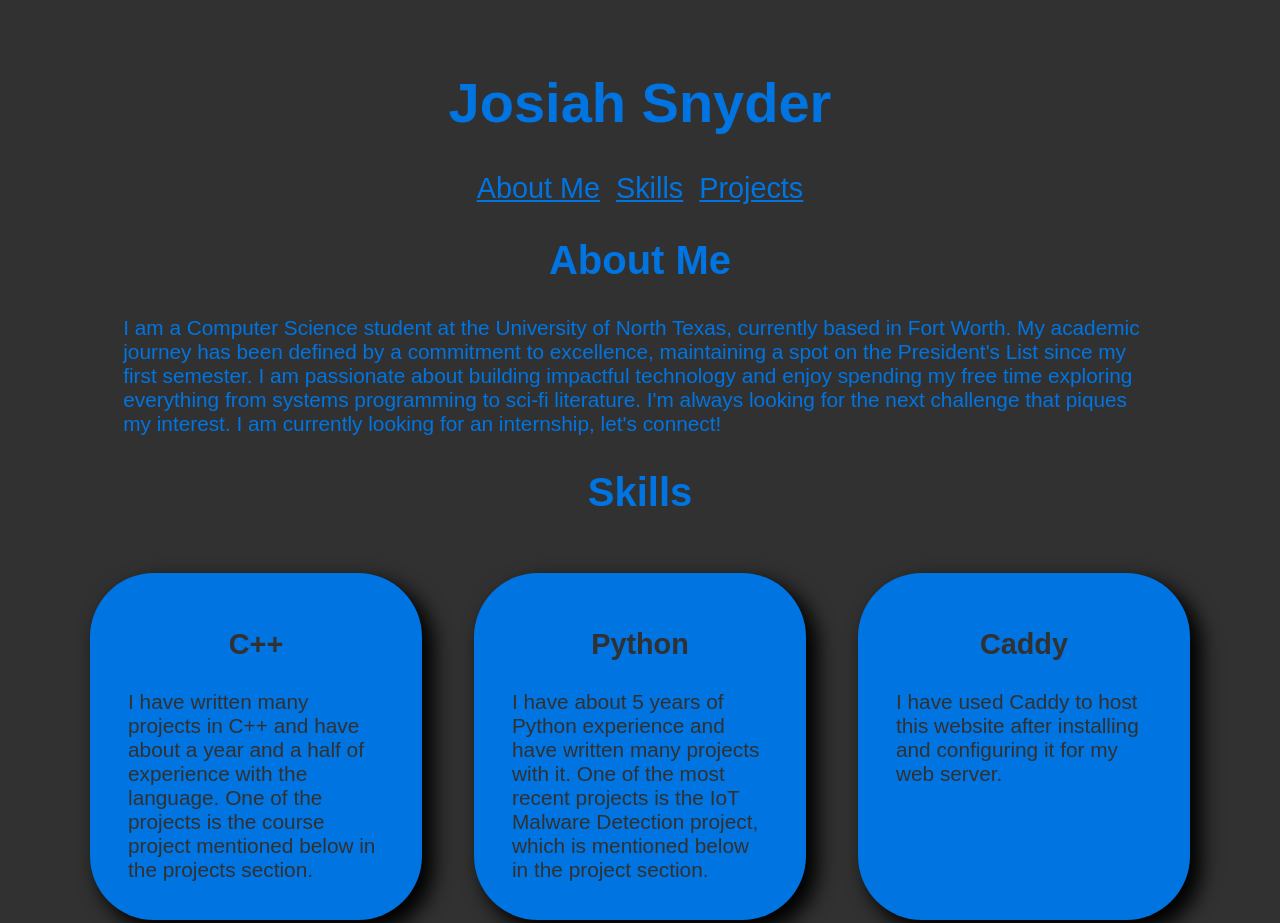
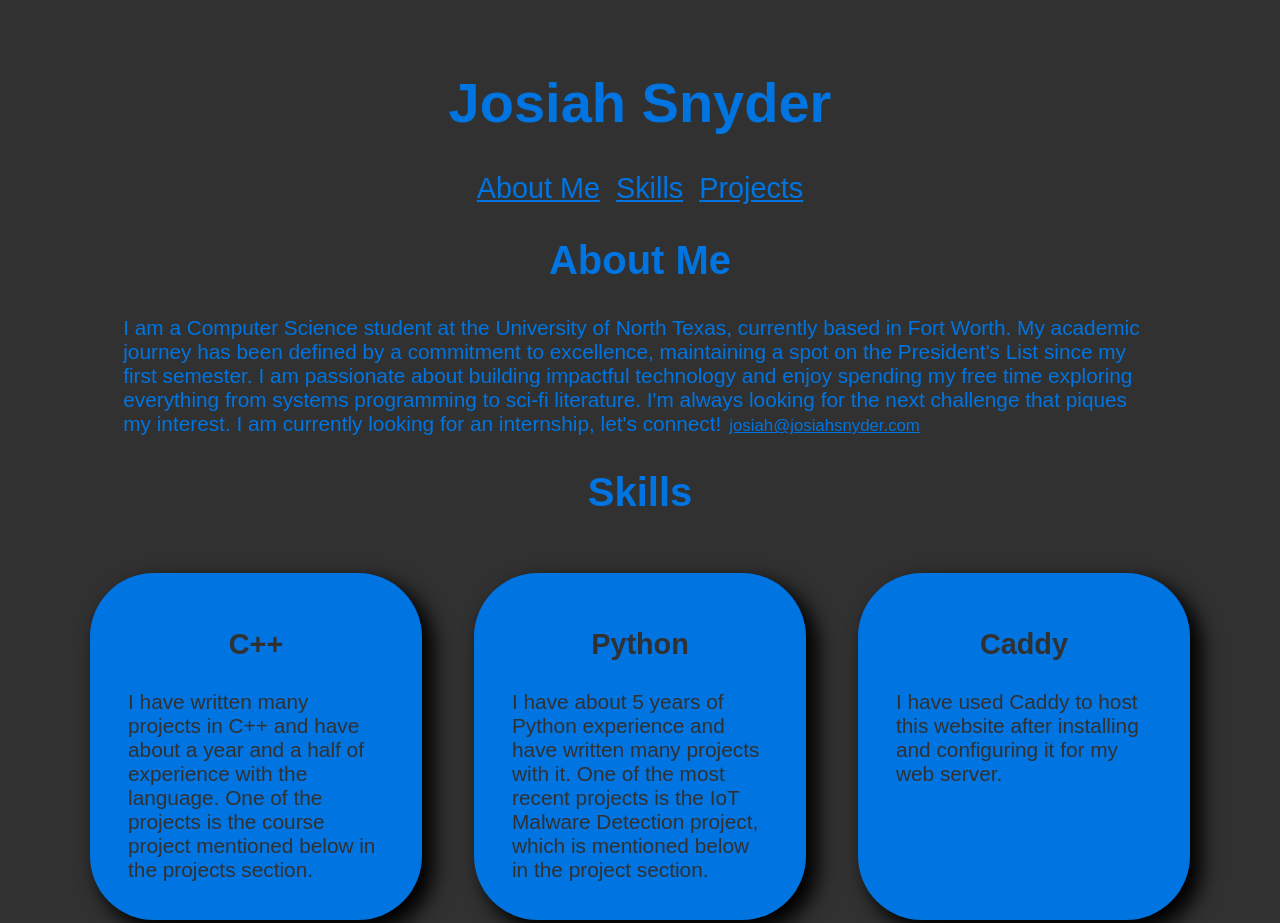
Before and after one commit to The-Emperor-Penguin/website, a plain HTML site: page index.html in a window 1280 px wide. Shown: the top 923 px of the page. Drawn offline with Linux system fonts and the light colour scheme; a web font is replaced by a local one.

Commit message:
Enhance About Me section styling and adjust paragraph properties for better readability

```diff
--- a/index.css
+++ b/index.css
@@ -51,11 +51,27 @@ p {
 	justify-self: center;
 	margin: auto;
 	max-width: 85%;
-	min-width: 150px;
+	min-width: 350px;
+	text-wrap: pretty;
+	orphans: 4;
+	widows: 4;
+	hyphens: auto;
 }
 
 a {
 	color: var(--blue);
+}
+
+.AboutMeParagraph a {
+	color: var(--blue);
+	font-size: 1.05rem;
+	padding: auto;
+	color: var(--blue);
+	font-weight: 350;
+	justify-self: center;
+	margin: auto;
+	max-width: 85%;
+	min-width: 150px;
 }
 
 
@@ -95,7 +111,7 @@ a {
 
 .projects img {
 	float: inline-start;
-	max-width: 30%;
+	max-width: 50vw;
 	height: fit-content;
 
 	object-fit: contain;
@@ -133,6 +149,7 @@ a {
 		font-size: 1.8rem;
 	}
 
+
 	p {
 		font-size: 1.3rem;
 	}
--- a/index.html
+++ b/index.html
@@ -32,7 +32,7 @@
 		</div>
 		<div id="aboutme" style="display: grid">
 			<h2>About Me</h2>
-			<div>
+			<div class="AboutMeParagraph">
 				<p>
 					I am a Computer Science student at the University of North Texas,
 					currently based in Fort Worth. My academic journey has been defined by
@@ -40,7 +40,7 @@
 					since my first semester. I am passionate about building impactful
 					technology and enjoy spending my free time exploring everything from
 					systems programming to sci-fi literature. I'm always looking for the
-					next challenge that piques my interest. I am currently looking for an internship, let's connect!
+					next challenge that piques my interest. I am currently looking for an internship, let's connect!<a href="mailto://josiah@josiahsnyder.com">josiah@josiahsnyder.com</a>
 				</p>
 			</div>
 		</div>
```
